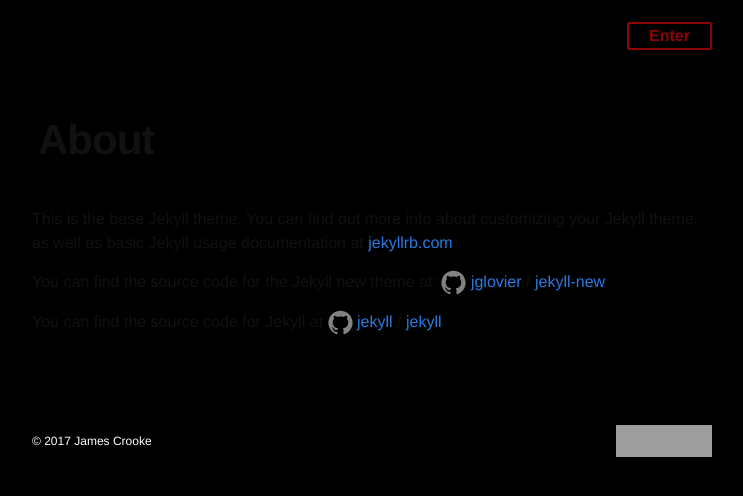
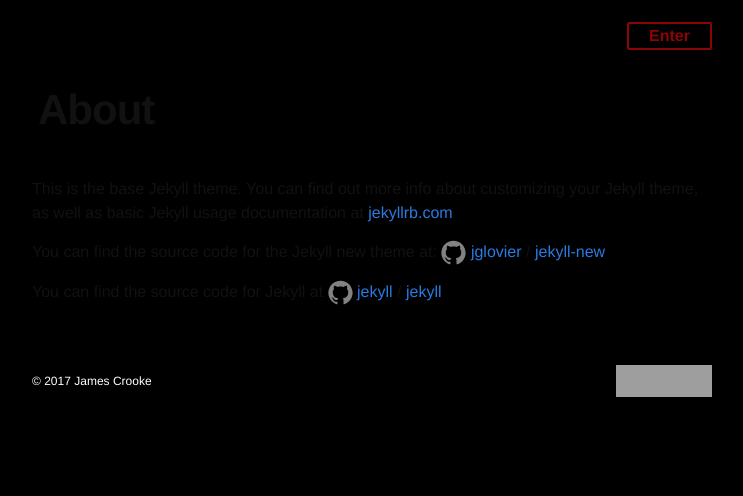
Before and after one commit to doulosiyxy/theexegesist, a Jekyll site: the page built from about.md, in a window 1280 px wide. Shown: the top 496 px of the page, without its empty margins (268-1011 px from the left). Built offline with Jekyll 4.4.1, drawn with Linux system fonts in a browser that asks for light colours; nearby versions of some CDN libraries; grey boxes are pictures that could not be loaded.

Commit message:
Update _layout.scss

```diff
--- a/_sass/_layout.scss
+++ b/_sass/_layout.scss
@@ -169,7 +169,10 @@
  * Page content
  */
 .page-content {
-    padding: $spacing-unit 0;
+    padding-top: 0px;
+    padding-right: 0px;
+    padding-bottom: 0px;
+    padding-left: 0px;
 }
 
 .page-heading {
```
